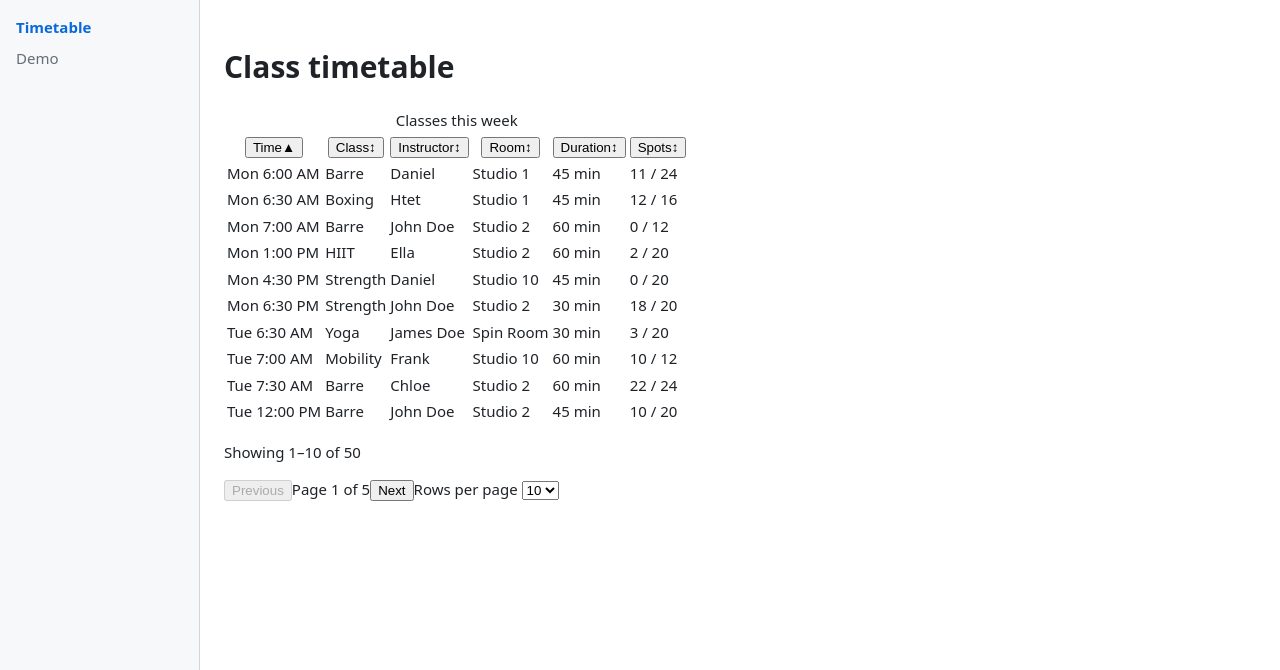
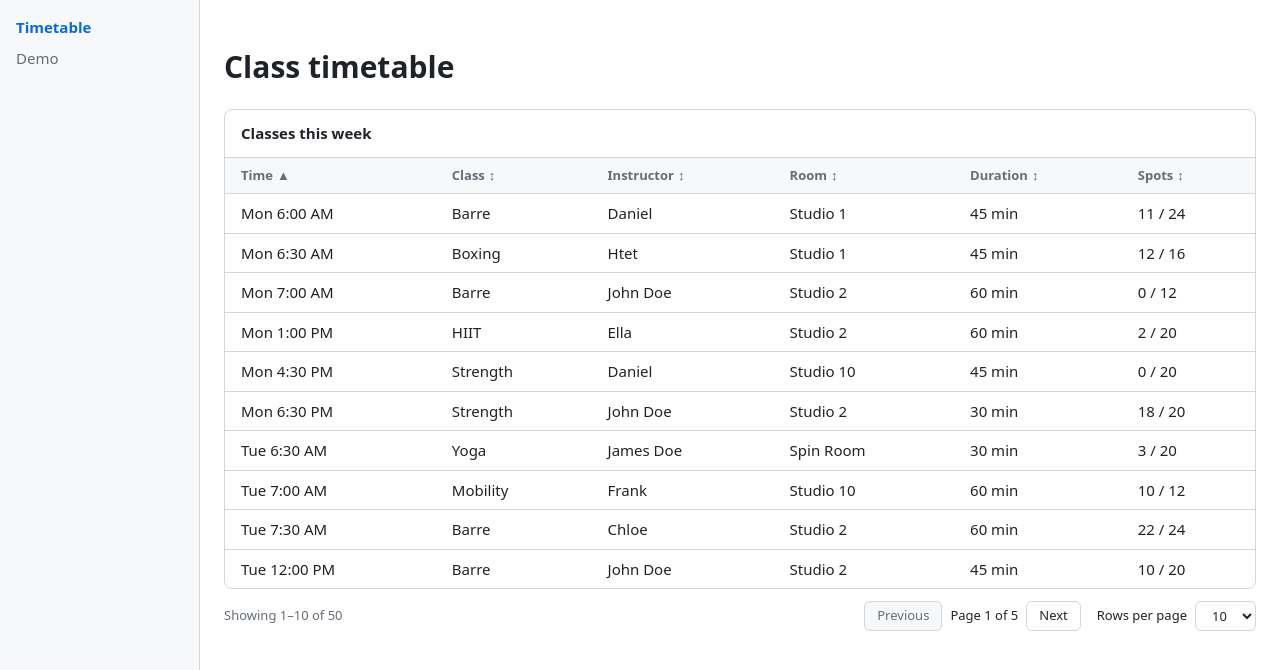
Before and after one commit to HtetWaiYann/reusable-data-table, a React (Vite) app: page / in a window 1280 px wide. Shown: the top 670 px of the page. Built offline with nearby package versions, Linux system fonts and the light colour scheme.

Commit message:
feat: style the table and pagination with a CSS module and design tokens

```diff
--- a/src/components/data-table/DataTable.tsx
+++ b/src/components/data-table/DataTable.tsx
@@ -5,6 +5,7 @@ import { Pagination } from "./Pagination.tsx";
 import { TableHeader } from "./TableHeader.tsx";
 import { TableRow } from "./TableRow.tsx";
 import type { DataTableProps } from "./types.ts";
+import styles from "./data-table.module.css";
 
 /**
  * A reusable data table
@@ -75,9 +76,13 @@ export function DataTable<TRow, TChild = never>(
   }
 
   return (
-    <>
-      <table>
-        <caption>{caption}</caption>
+    <div className={styles.root}>
+      {/* The wrapper scrolls, so a wide table never widens the page. */}
+      <div className={styles.scroll}>
+        <table className={styles.table}>
+          <caption className={styles.caption}>
+            <span className={styles.captionText}>{caption}</span>
+          </caption>
           <TableHeader
             columns={columns}
             sort={sorting.sort}
@@ -90,6 +95,7 @@ export function DataTable<TRow, TChild = never>(
             ))}
           </tbody>
         </table>
+      </div>
       <Pagination
         pageIndex={paging.pageIndex}
         pageSize={paging.pageSize}
@@ -99,6 +105,6 @@ export function DataTable<TRow, TChild = never>(
         onPageIndexChange={paging.setPageIndex}
         onPageSizeChange={paging.setPageSize}
       />
-    </>
+    </div>
   );
 }
--- a/src/components/data-table/Pagination.tsx
+++ b/src/components/data-table/Pagination.tsx
@@ -1,5 +1,6 @@
 import type { ReactElement } from "react";
 import { getRowRange } from "./utils/pagination.ts";
+import styles from "./data-table.module.css";
 
 /** Props of {@link Pagination}. */
 export interface PaginationProps {
@@ -36,12 +37,14 @@ export function Pagination({
     : [...pageSizeOptions, pageSize].toSorted((a, b) => a - b);
 
   return (
-    <nav aria-label="Pagination">
-      <p>
+    <nav aria-label="Pagination" className={styles.pagination}>
+      <p className={styles.summary}>
         Showing {from}–{to} of {rowCount}
       </p>
+      <div className={styles.pageControls}>
         <button
           type="button"
+          className={styles.button}
           disabled={isFirstPage}
           onClick={() => onPageIndexChange(pageIndex - 1)}
         >
@@ -53,14 +56,17 @@ export function Pagination({
         </span>
         <button
           type="button"
+          className={styles.button}
           disabled={isLastPage}
           onClick={() => onPageIndexChange(pageIndex + 1)}
         >
           Next
         </button>
-      <label>
-        Rows per page{" "}
+      </div>
+      <label className={styles.pageSize}>
+        Rows per page
         <select
+          className={styles.select}
           value={pageSize}
           onChange={(event) => onPageSizeChange(Number(event.target.value))}
         >
--- a/src/components/data-table/TableHeader.tsx
+++ b/src/components/data-table/TableHeader.tsx
@@ -1,5 +1,6 @@
 import type { ReactElement } from "react";
 import type { ColumnDef, SortDirection, SortState } from "./types.ts";
+import styles from "./data-table.module.css";
 
 /** Props of {@link TableHeader}. */
 export interface TableHeaderProps<TRow> {
@@ -41,9 +42,14 @@ export function TableHeader<TRow>({
               scope="col"
               aria-sort={direction ? ARIA_SORT[direction] : undefined}
               style={{ width: column.width }}
+              className={styles.headerCell}
             >
               {column.sortable ? (
-                <button type="button" onClick={() => onSort(column.id)}>
+                <button
+                  type="button"
+                  className={styles.sortButton}
+                  onClick={() => onSort(column.id)}
+                >
                   {column.header}
                   {/* This is just for decoration. aria-sort already announces the direction. */}
                   <span aria-hidden="true">
--- a/src/components/data-table/TableRow.tsx
+++ b/src/components/data-table/TableRow.tsx
@@ -1,6 +1,7 @@
 import { memo, type ReactElement } from "react";
 import type { ColumnDef } from "./types.ts";
 import { formatCellValue } from "./utils/cell.ts";
+import styles from "./data-table.module.css";
 
 /** Props of {@link TableRow}. */
 export interface TableRowProps<TRow> {
@@ -13,9 +14,9 @@ function TableRowComponent<TRow>({
   columns,
 }: TableRowProps<TRow>): ReactElement {
   return (
-    <tr>
+    <tr className={styles.row}>
       {columns.map((column) => (
-        <td key={column.id}>
+        <td key={column.id} className={styles.cell}>
           {column.renderCell
             ? column.renderCell(row)
             : formatCellValue(column.getValue?.(row))}
--- /dev/null
+++ b/src/components/data-table/data-table.module.css
@@ -0,0 +1,136 @@
+/* Colours, spacing and sizes come from the design tokens in src/index.css. */
+
+.root {
+  display: flex;
+  flex-direction: column;
+  gap: var(--space-3);
+}
+
+/* --- Table --- */
+
+/* The wrapper scrolls, so a wide table never widens the page. */
+.scroll {
+  overflow-x: auto;
+  border: 1px solid var(--color-border);
+  border-radius: var(--radius-2);
+  background: var(--color-bg);
+}
+
+/* separate, not collapse: collapsed borders don't stay attached to sticky cells (pinned column, later). */
+.table {
+  width: 100%;
+  border-collapse: separate;
+  border-spacing: 0;
+}
+
+.caption {
+  padding: var(--space-3) var(--space-4);
+  text-align: left;
+  font-weight: 600;
+}
+
+/* The text is sticky, not the <caption>: browsers ignore sticky on the caption itself, and without
+   this the title scrolls out of view with a wide table. */
+.captionText {
+  position: sticky;
+  left: var(--space-4);
+}
+
+/* nowrap: on narrow screens the table scrolls sideways instead of breaking "Mon 6:00 AM" over three lines. */
+.headerCell,
+.cell {
+  padding: var(--space-2) var(--space-4);
+  text-align: left;
+  white-space: nowrap;
+  border-top: 1px solid var(--color-border);
+}
+
+.headerCell {
+  background: var(--color-surface);
+  color: var(--color-text-muted);
+  font-size: var(--font-size-sm);
+  font-weight: 600;
+}
+
+.row:hover .cell {
+  background: var(--color-surface);
+}
+
+/* Reset the button so a sortable header looks like the others. */
+.sortButton {
+  display: inline-flex;
+  align-items: center;
+  gap: var(--space-1);
+  padding: 0;
+  border: 0;
+  background: none;
+  font: inherit;
+  color: inherit;
+  cursor: pointer;
+}
+
+.sortButton:hover {
+  color: var(--color-text);
+}
+
+/* --- Pagination --- */
+
+.pagination {
+  display: flex;
+  flex-wrap: wrap;
+  align-items: center;
+  gap: var(--space-2) var(--space-4);
+  font-size: var(--font-size-sm);
+}
+
+/* Pushes the controls to the right; they wrap under it on narrow screens. */
+.summary {
+  margin: 0 auto 0 0;
+  color: var(--color-text-muted);
+}
+
+.pageControls {
+  display: flex;
+  align-items: center;
+  gap: var(--space-2);
+}
+
+.button,
+.select {
+  padding: var(--space-1) var(--space-3);
+  border: 1px solid var(--color-border);
+  border-radius: var(--radius-1);
+  background: var(--color-bg);
+  font: inherit;
+  color: inherit;
+}
+
+.button {
+  cursor: pointer;
+}
+
+.button:hover:not(:disabled) {
+  background: var(--color-surface);
+}
+
+.button:disabled {
+  color: var(--color-text-muted);
+  background: var(--color-surface);
+  cursor: not-allowed;
+}
+
+.pageSize {
+  display: flex;
+  align-items: center;
+  gap: var(--space-2);
+}
+
+/* --- Focus --- */
+
+/* :focus-visible shows the ring for keyboard users only, not on mouse clicks. */
+.sortButton:focus-visible,
+.button:focus-visible,
+.select:focus-visible {
+  outline: 2px solid var(--color-accent);
+  outline-offset: 2px;
+}
--- a/src/index.css
+++ b/src/index.css
@@ -6,9 +6,14 @@
   --color-surface: #f6f8fa;
   --color-border: #d0d7de;
   --color-accent: #0969da;
+  --space-1: 4px;
   --space-2: 8px;
+  --space-3: 12px;
   --space-4: 16px;
   --space-6: 24px;
+  --radius-1: 6px;
+  --radius-2: 8px;
+  --font-size-sm: 13px;
   --nav-width: 200px;
   --font-sans: system-ui, "Segoe UI", Roboto, sans-serif;
 
```
Lines whose indentation alone changed are shown as unchanged.
